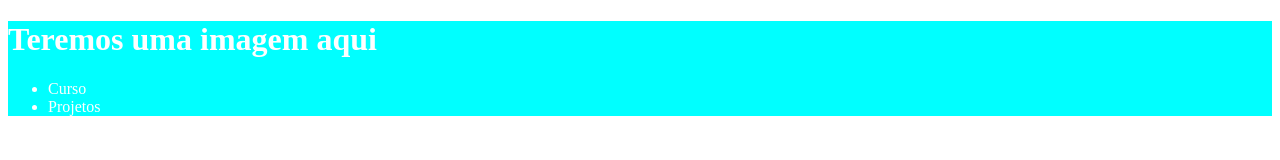
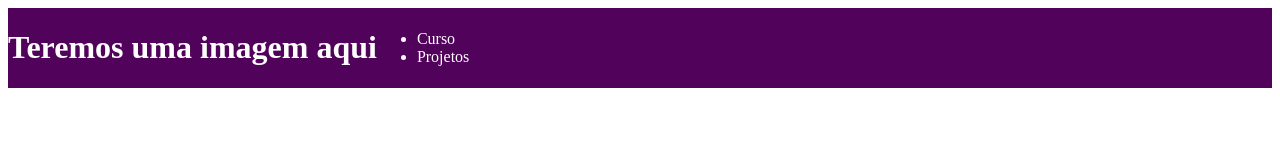
Before and after one commit to Nicomagri52/Site-forma-o, a plain HTML site: page index.html in a window 1280 px wide. Drawn offline with Linux system fonts and the light colour scheme.

Commit message:
Update styles.css

```diff
--- a/styles.css
+++ b/styles.css
@@ -1,4 +1,9 @@
 header{
-background-color: rgb(0, 255, 255);
+background-color: #51025a;
 color:white ;
+display: flex;
+justify-content : space-aroud;
+  align-items: center;
+  paddiing: 24px 0;
+
 }
```
